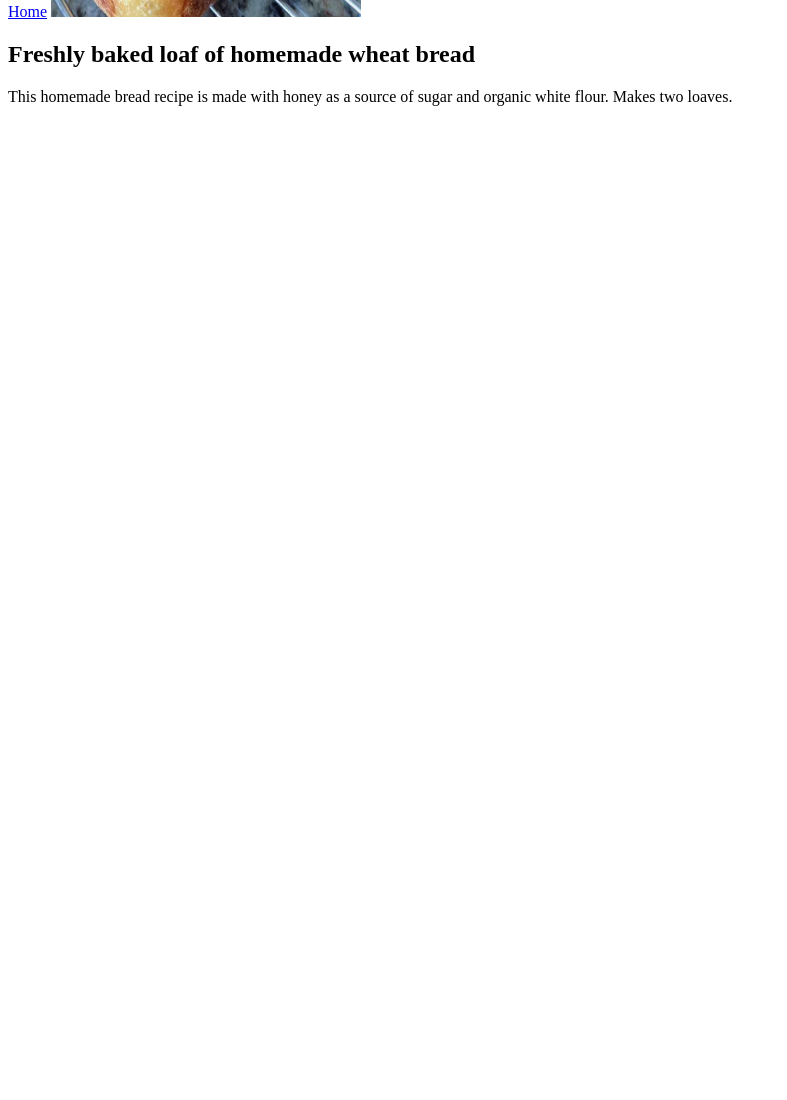
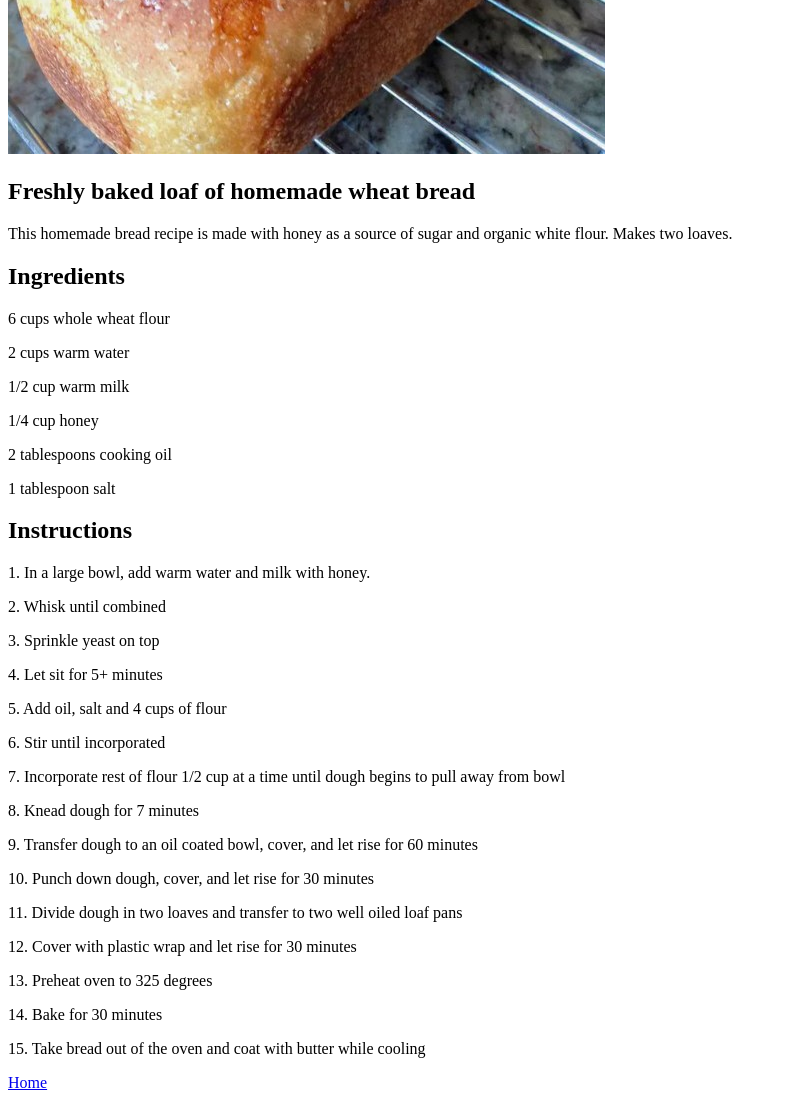
Before and after one commit to CalebCoder86/odin-recipes, a plain HTML site: page recipes/bread.html in a window 1280 px wide. Shown: the part 373-1473 px from the top of the page, without its empty margins (0-787 px from the left). Before the commit the page ends 800 px from the top, so only its background shows below. Drawn offline with Linux system fonts and the light colour scheme.

Commit message:
Add ingredients and instructions

```diff
--- a/recipes/bread.html
+++ b/recipes/bread.html
@@ -10,19 +10,41 @@
 <body>
   <h1>Homemade Wheat Bread</h1>
 
-  <a href="../index.html">Home</a>
-
-  <img src="../images/bread.jpg" alt="Picture of homemade bread" height="310" width="310">
+  <img src="../images/bread.jpg" alt="Picture of homemade bread">
 
   <h2>Freshly baked loaf of homemade wheat bread</h2>
+
   <P>
     This homemade bread recipe is made with honey as a source of sugar and organic white flour. Makes two loaves.
   </P>
-  <!-- <a href="https://www.theodinproject.com/about" target="_blank" rel="noopener noreferrer">About The Odin Project</a>
 
-  <a href="./pages/about.html">About</a>
+  <h2>Ingredients</h2>
 
-  <a href="./pages/gallery.html">Image Gallery</a> -->
+  <P> 6 cups whole wheat flour </P>
+  <P> 2 cups warm water </P>
+  <P> 1/2 cup warm milk </P>
+  <P> 1/4 cup honey </P>
+  <P> 2 tablespoons cooking oil </P>
+  <P> 1 tablespoon salt </P>
+
+  <h2>Instructions</h2>
+  <P> 1. In a large bowl, add warm water and milk with honey. </P>
+  <P> 2. Whisk until combined </P>
+  <P> 3. Sprinkle yeast on top </P>
+  <P> 4. Let sit for 5+ minutes </P>
+  <P> 5. Add oil, salt and 4 cups of flour </P>
+  <P> 6. Stir until incorporated </P>
+  <P> 7. Incorporate rest of flour 1/2 cup at a time until dough begins to pull away from bowl </P>
+  <P> 8. Knead dough for 7 minutes </P>
+  <P> 9. Transfer dough to an oil coated bowl, cover, and let rise for 60 minutes </P>
+  <P> 10. Punch down dough, cover, and let rise for 30 minutes </P>
+  <P> 11. Divide dough in two loaves and transfer to two well oiled loaf pans </P>
+  <P> 12. Cover with plastic wrap and let rise for 30 minutes </P>
+  <P> 13. Preheat oven to 325 degrees </P>
+  <P> 14. Bake for 30 minutes </P>
+  <P> 15. Take bread out of the oven and coat with butter while cooling </P>
+
+  <a href="../index.html">Home</a>
 
 </body>
 
```
